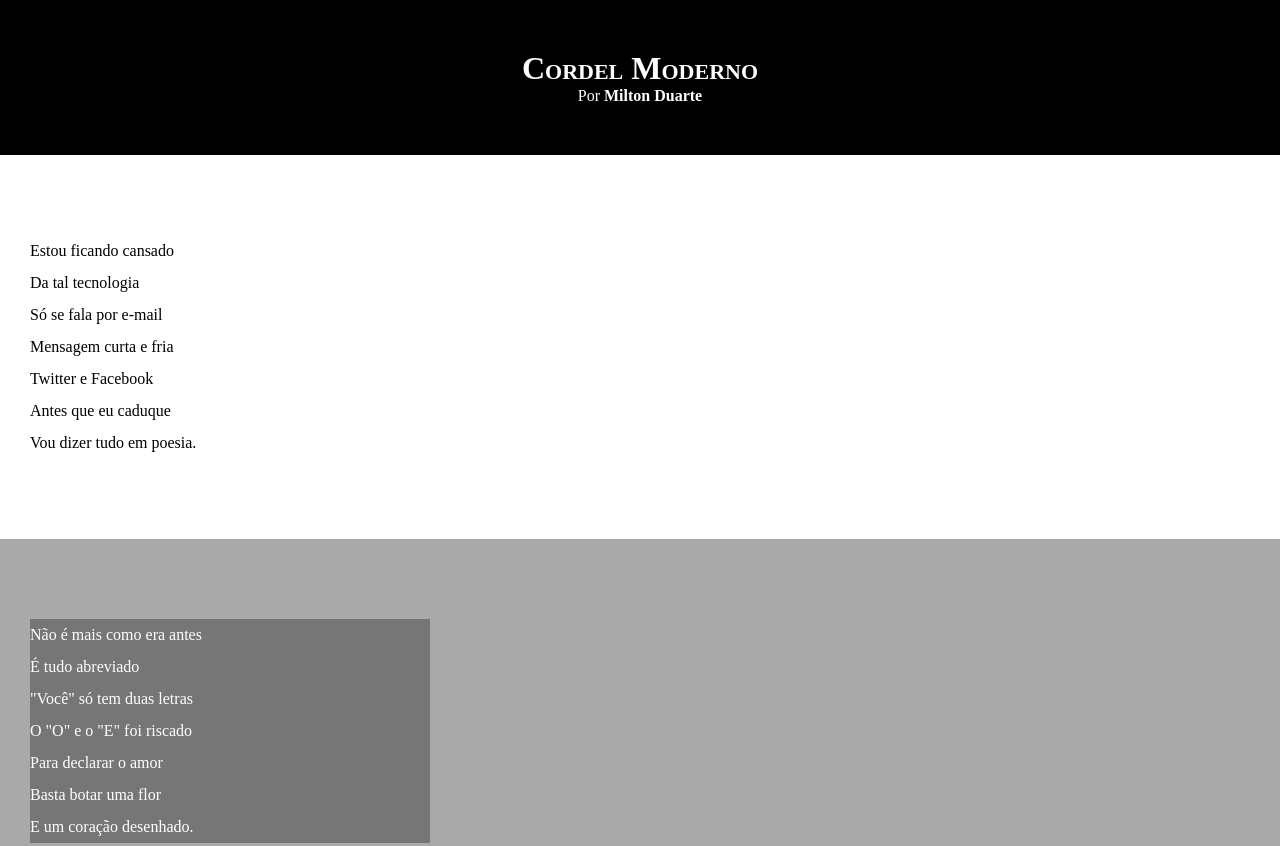
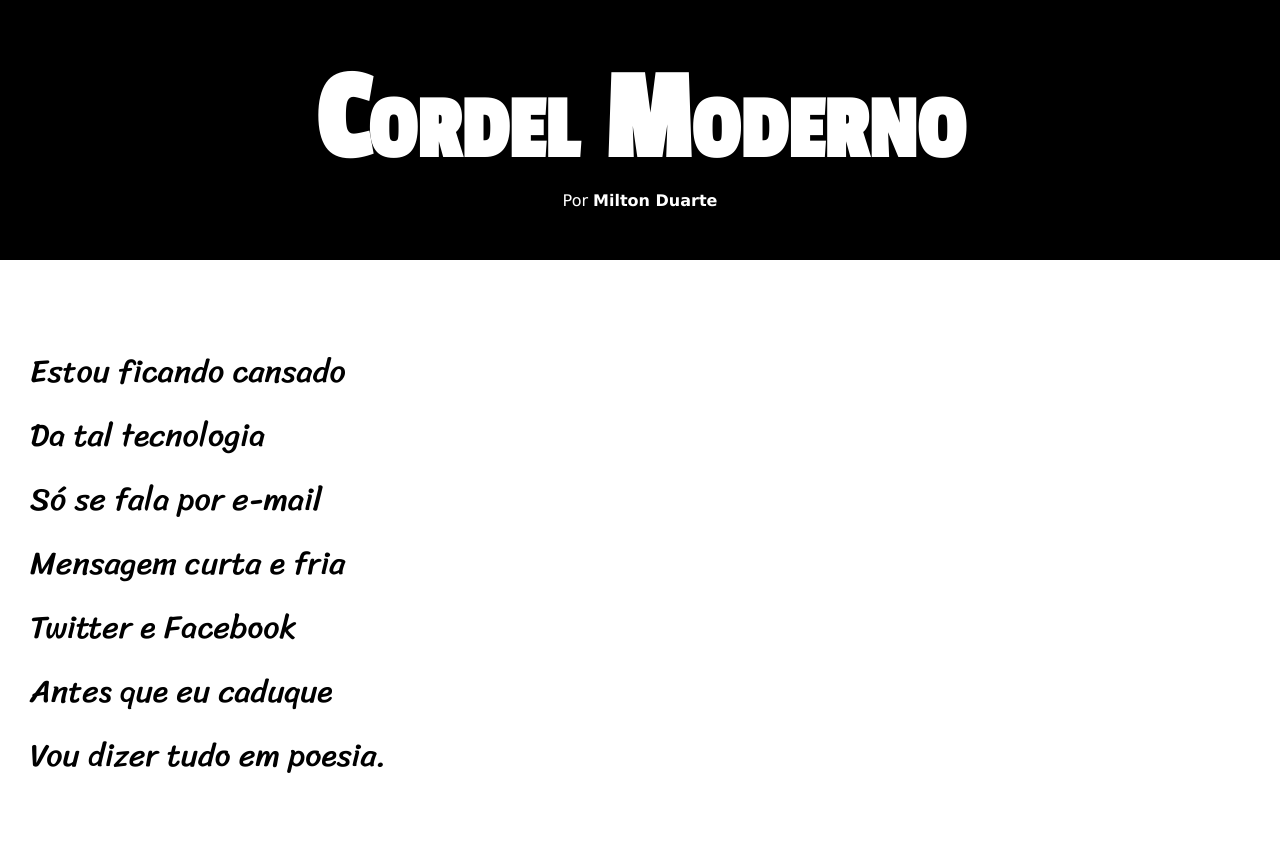
Before and after one commit to thiagomi/cordel, a plain HTML site: page index.html in a window 1280 px wide. Shown: the top 846 px of the page. Drawn offline with Linux system fonts and the light colour scheme.

Commit message:
Atualização estilo

```diff
--- a/estilo/style.css
+++ b/estilo/style.css
@@ -1,15 +1,22 @@
 @charset "UTF-8";
+@import url('https://fonts.googleapis.com/css2?family=Passion+One&family=Sriracha&display=swap');
 
-*{margin:0;padding:0;}
+:root{
+    --font1:Verdana,Geneva,Tahoma,sans-serif;
+    --font2:'Passion One', cursive;
+    --font3:'Sriracha', cursive;
+}
 
-html,body{min-height:100vh;background-color:darkgray;}
+*{margin:0;padding:0;font-size:1em;}
+
+html,body{min-height:100vh;background-color:darkgray;font-family:var(--font1);}
 header a,footer a{color:white;text-decoration:none;font-weight:bolder;}
 header a:hover,footer a:hover{text-decoration:underline;}
     header{background-color:black;color:white;text-align:center;}
-        header>h1{padding-top:50px;font-variant:small-caps;}
+        header>h1{padding-top:50px;font-variant:small-caps;font-family:var(--font2);font-size:10vw;}
         header>p{padding-bottom:50px;}
-    section{padding:10vh 0 10vh 30px;line-height:2em;}
+    section{padding:10vh 0 10vh 30px;line-height:2em;font-family:var(--font3);font-size:2.5vw;}
     section.normal{background-color:white;color:black;}
     section.imagem{background-color:darkgray;color:white;}
-        section.imagem>p{width:400px;background-color:rgba(0,0,0,.3);}
+        section.imagem>p{display:inline-block;background-color:rgba(0,0,0,.3);padding:5px;}
     footer{background-color:black;color:white;text-align:center;padding:10px;}
```
